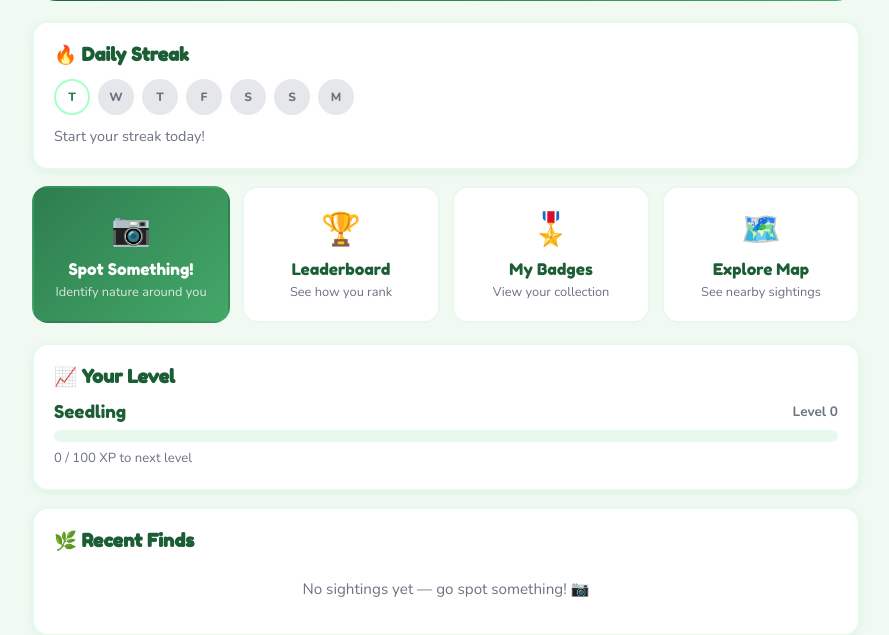
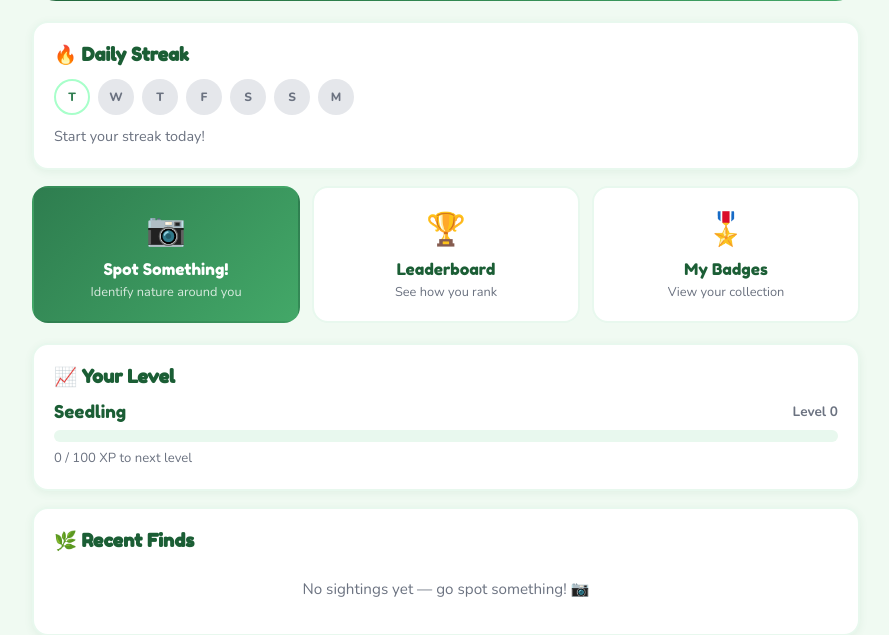
Before and after one commit to LithiumSakura/EcoSeek-BUFinalYearProject, a Flask app: page /home in a window 1280 px wide. Shown: the part 192-827 px from the top of the page, without its empty margins (194-1083 px from the left). Run offline with Flask 3, Linux system fonts and the light colour scheme; the visitor is signed in with stand-in values (Sample User, id 1); data that the repository does not hold is empty; some libraries are stand-ins or nearby versions.

Commit message:
Update html in line with styling

```diff
--- a/templates/home.html
+++ b/templates/home.html
@@ -40,11 +40,6 @@
       <div class="qa-icon">🎖️</div>
       <div class="qa-label">My Badges</div>
       <div class="qa-sub">View your collection</div>
-    </a>
-    <a href="{{ url_for('explore') }}" class="qa-card">
-      <div class="qa-icon">🗺️</div>
-      <div class="qa-label">Explore Map</div>
-      <div class="qa-sub">See nearby sightings</div>
     </a>
   </section>
 
```
Also changed, not shown: templates/camera.html (+10 -0 lines).
